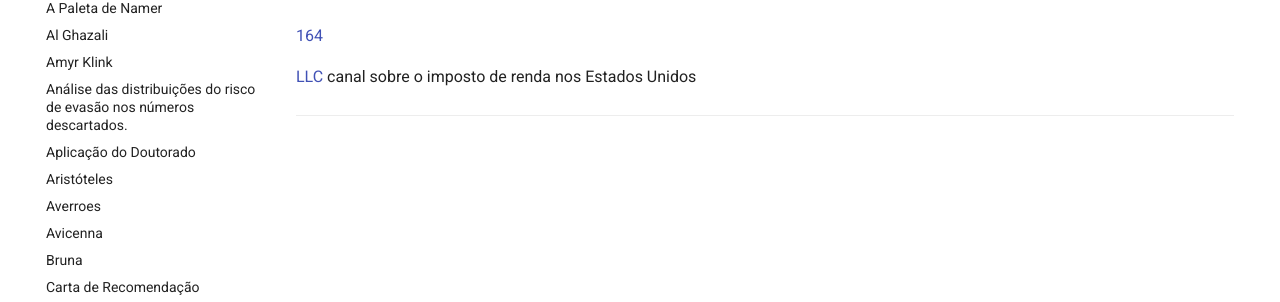
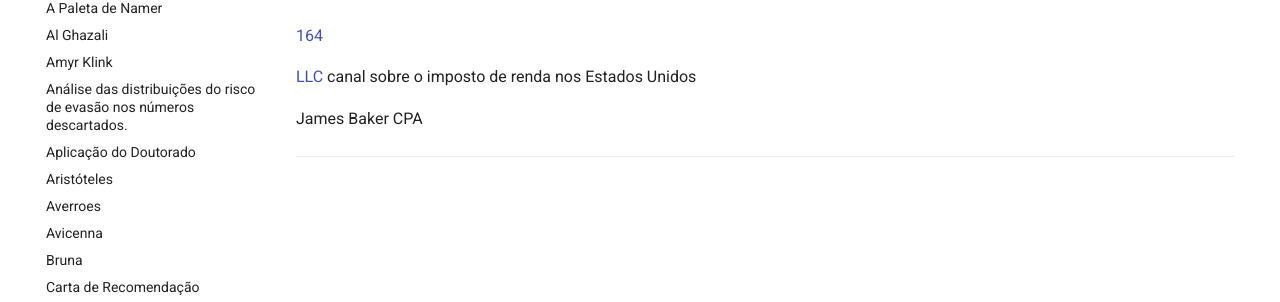
Before and after one commit to guilhermeprokisch/guilherme, an MkDocs documentation site: the page built from docs/Empresas nos Estados Unidos.md, in a window 1280 px wide. Shown: the part 157-459 px from the top of the page. Built offline with MkDocs 1.6.1 and Material for MkDocs 9.7.7, drawn with Linux system fonts in a browser that asks for light colours; comment, search, counter and statistics services are not loaded.

```diff
--- a/docs/Empresas nos Estados Unidos.md
+++ b/docs/Empresas nos Estados Unidos.md
@@ -4,5 +4,6 @@
 [LLC](LLC) canal sobre o imposto de renda nos Estados Unidos
 
 
+James Baker CPA
 
 -------------------------------------------------------------------------------
```
